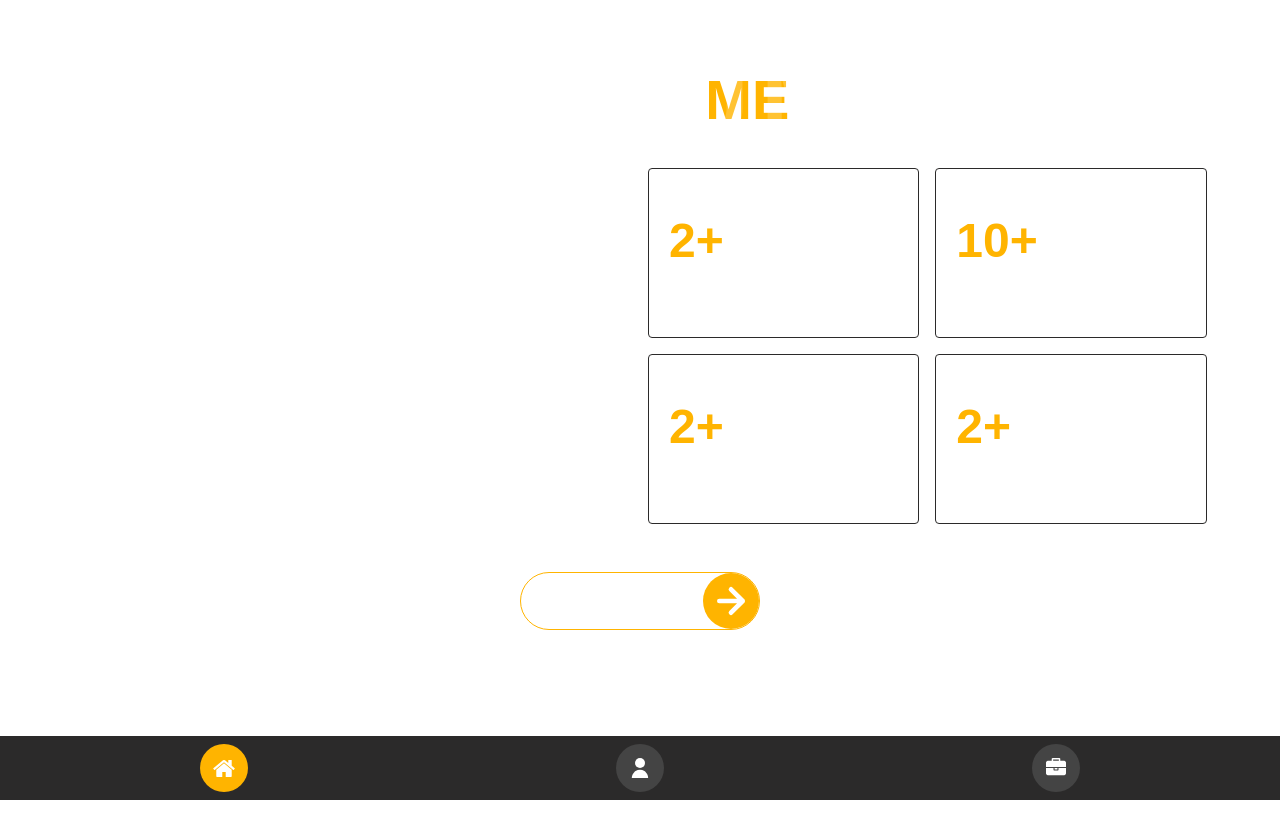
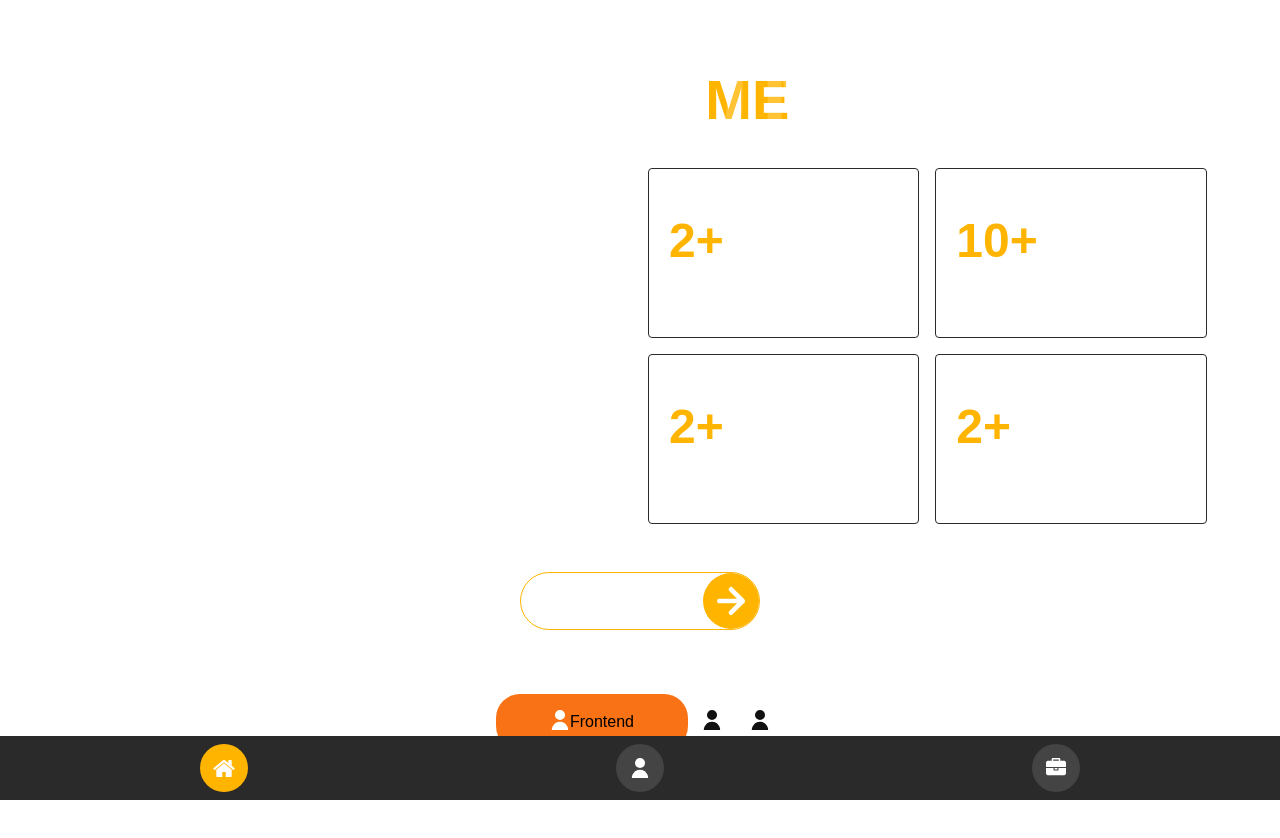
Before and after one commit to burhanharoon/typescript-portfolio, a Next.js app: page /Screens/AboutScreen in a window 1280 px wide. Shown: the top 838 px of the page. Before the commit the page ends 800 px from the top, so only its background shows below. Built offline with nearby package versions, Linux system fonts and the light colour scheme.

Commit message:
Added transition

```diff
--- a/pages/Components/TabComponent.tsx
+++ b/pages/Components/TabComponent.tsx
@@ -0,0 +1,13 @@
+import type { NextPage } from 'next'
+import { motion } from "framer-motion"
+
+const TabComponent: NextPage = () => {
+
+    return (
+        <div>
+
+        </div>
+    )
+}
+
+export default TabComponent
--- a/pages/Screens/AboutScreen.tsx
+++ b/pages/Screens/AboutScreen.tsx
@@ -1,9 +1,26 @@
 import type { NextPage } from 'next'
 import { motion } from "framer-motion"
+import TabComponent from '../Components/TabComponent'
+import { useState } from 'react'
 
 
 const AboutScreen: NextPage = () => {
+    const [show1, setShow1] = useState(true)
+    const [show2, setShow2] = useState(false)
+    const [show3, setShow3] = useState(false)
 
+    let color1 = show1 ? "#fff" : "#111"
+    let color2 = show2 ? "#fff" : "#111"
+    let color3 = show3 ? "#fff" : "#111"
+    const changePreview = (divNumber: number) => {
+        if (divNumber === 1) {
+            !show1 && setShow1(true); setShow2(false); setShow3(false)
+        } else if (divNumber === 2) {
+            !show2 && setShow1(false); setShow2(true); setShow3(false)
+        } else {
+            !show3 && setShow1(false); setShow2(false); setShow3(true)
+        }
+    }
     const container = {
         hidden: { opacity: 0 },
         show: {
@@ -169,7 +186,95 @@ const AboutScreen: NextPage = () => {
 
             {/* Skills */}
 
+            <motion.div className=' bg-white w-80 h-96 rounded-xl p-4 text-black flex flex-col justify-start'>
+                <motion.div className='flex'>
 
+                    <motion.div
+                        onClick={() => { changePreview(1) }}
+                        initial={{ width: "0px" }}
+                        animate={show1 ? { width: "200px" } : { width: "50px" }}
+                        transition={{ duration: 1 }}
+                        className={show1 ? 'py-4 rounded-3xl bg-orange-500 flex justify-center' : 'py-4 rounded-3xl  flex justify-center'}
+                    >
+                        <svg xmlns="http://www.w3.org/2000/svg"
+                            width={20}
+                            height={20}
+                            viewBox="0 0 512 512">
+                            <circle
+                                cx={256.1}
+                                cy={128.6}
+                                r={128.6}
+                                fill={color1}
+                                transform="rotate(-45.001 256.1 128.604)"
+                                className="color231f20 svgShape"
+                            />
+                            <path
+                                fill={color1}
+                                d="M403.6 364.5c-9.9-9.9-63.1-61.1-147.5-61.1s-137.7 51.3-147.5 61.1C48.9 424.2 47.5 498.1 47.5 512h417.2c0-13.9-1.4-87.8-61.1-147.5z"
+                                className="color231f20 svgShape"
+                            />
+                        </svg>
+                        {show1 && <h1>Frontend</h1>}
+                    </motion.div>
+
+                    <motion.div
+                        onClick={() => { changePreview(2) }}
+                        initial={{ width: "0px" }}
+                        animate={show2 ? { width: "200px" } : { width: "50px" }}
+                        transition={{ duration: 1 }}
+                        className={show2 ? 'py-4 rounded-3xl bg-green-500 flex justify-center' : 'py-4 rounded-3xl  flex justify-center'}>
+
+                        <svg xmlns="http://www.w3.org/2000/svg"
+                            width={20}
+                            height={20}
+                            viewBox="0 0 512 512">
+                            <circle
+                                cx={256.1}
+                                cy={128.6}
+                                r={128.6}
+                                fill={color2}
+                                transform="rotate(-45.001 256.1 128.604)"
+                                className="color231f20 svgShape"
+                            />
+                            <path
+                                fill={color2}
+                                d="M403.6 364.5c-9.9-9.9-63.1-61.1-147.5-61.1s-137.7 51.3-147.5 61.1C48.9 424.2 47.5 498.1 47.5 512h417.2c0-13.9-1.4-87.8-61.1-147.5z"
+                                className="color231f20 svgShape"
+                            />
+                        </svg>
+                        {show2 && <h1>Frontend</h1>}
+                    </motion.div>
+
+                    <motion.div
+                        onClick={() => { changePreview(3) }}
+                        initial={{ width: "0px" }}
+                        animate={show3 ? { width: "200px" } : { width: "50px" }}
+                        transition={{ duration: 1 }}
+                        className={show3 ? 'py-4 rounded-3xl bg-purple-500 flex justify-center' : 'py-4 rounded-3xl  flex justify-center'}>
+                        <svg xmlns="http://www.w3.org/2000/svg"
+                            width={20}
+                            height={20}
+                            viewBox="0 0 512 512">
+                            <circle
+                                cx={256.1}
+                                cy={128.6}
+                                r={128.6}
+                                fill={color3}
+                                transform="rotate(-45.001 256.1 128.604)"
+                                className="color231f20 svgShape"
+                            />
+                            <path
+                                fill={color3}
+                                d="M403.6 364.5c-9.9-9.9-63.1-61.1-147.5-61.1s-137.7 51.3-147.5 61.1C48.9 424.2 47.5 498.1 47.5 512h417.2c0-13.9-1.4-87.8-61.1-147.5z"
+                                className="color231f20 svgShape"
+                            />
+                        </svg>
+                        {show3 && <h1>Frontend</h1>}
+                    </motion.div>
+
+
+                </motion.div>
+            </motion.div>
         </motion.div>
     )
 }
```
